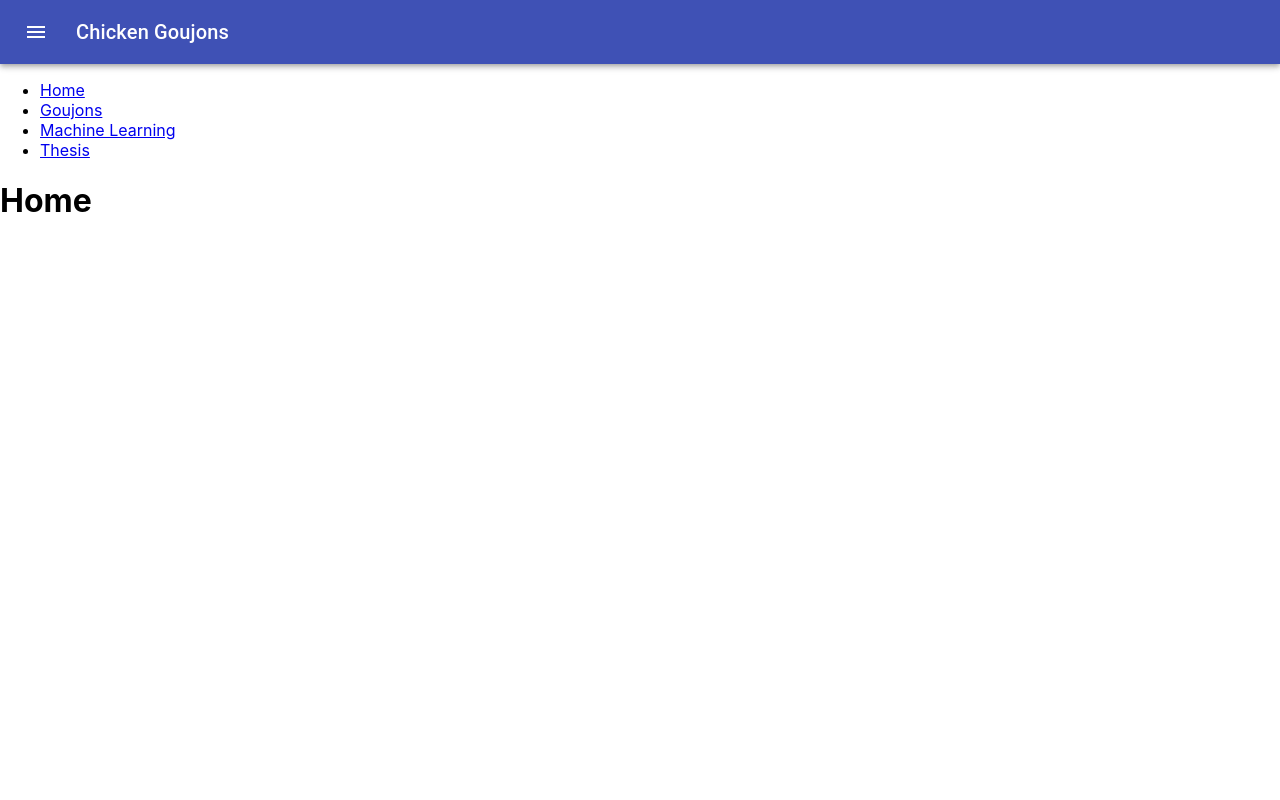
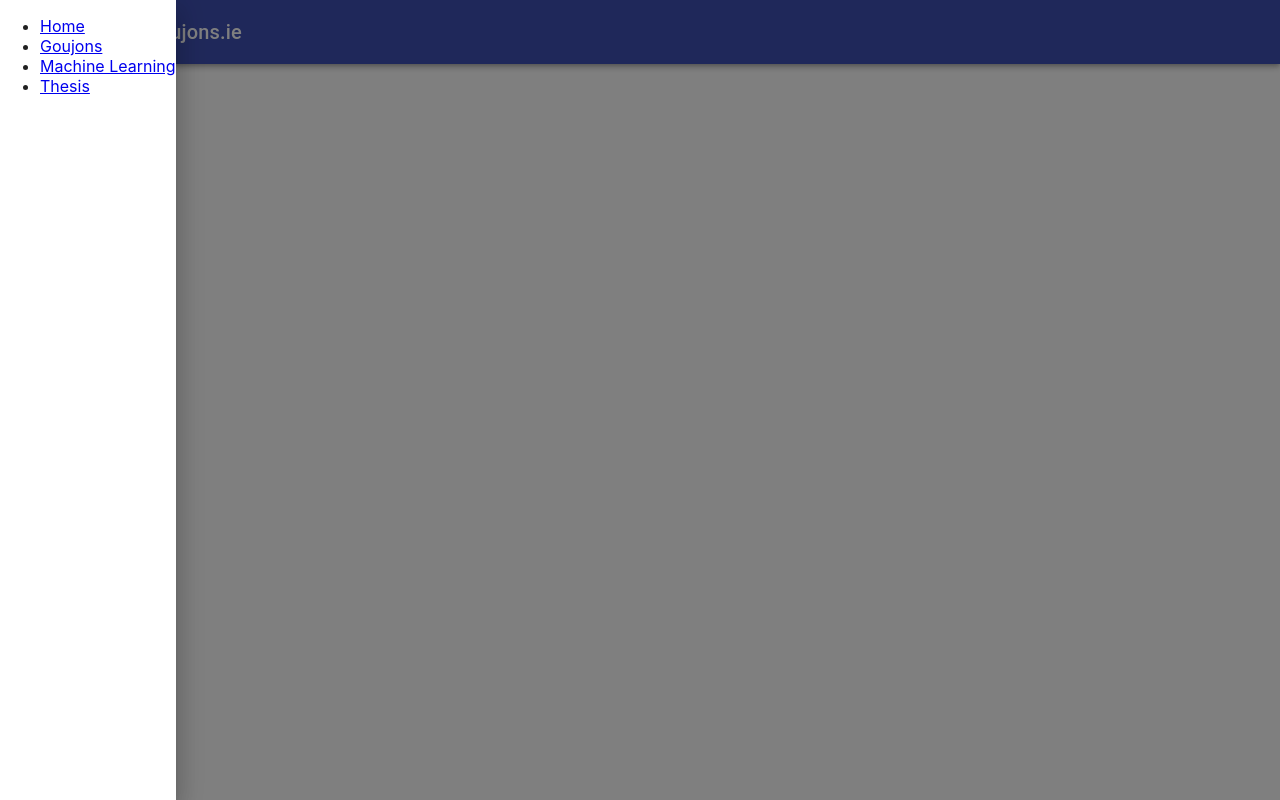
Before and after one commit to shanenolanwit/chickengoujons, a React (Create React App) app: page / in a window 1280 px wide. Both pictures are taken after a click on the button "Menu". Built offline with nearby package versions, Linux system fonts and the light colour scheme.

Commit message:
added simple navdrawer

```diff
--- /dev/null
+++ b/src/components/ui/navDrawer.js
@@ -0,0 +1,35 @@
+import React from "react";
+import Drawer from "@material-ui/core/Drawer";
+import { Link} from 'react-router-dom'
+
+export class NavDrawer extends React.Component {
+  render() {
+    return (
+      <Drawer
+        anchor="left"
+        open={this.props.drawerOpened}
+        onClose={this.props.toggleDrawer(false)}
+      >
+        <div
+          onClick={this.props.toggleDrawer(false)}
+          onKeyDown={this.props.toggleDrawer(false)}
+        >
+          <ul>
+        <li>
+          <Link to="/">Home</Link>
+        </li>
+        <li>
+          <Link to="/goujons">Goujons</Link>
+        </li>
+        <li>
+          <Link to="/machinelearning">Machine Learning</Link>
+        </li>
+        <li>
+          <Link to="/thesis">Thesis</Link>
+        </li>
+      </ul>
+        </div>
+      </Drawer>
+    );
+  }
+}
--- a/src/components/ui/navbar.js
+++ b/src/components/ui/navbar.js
@@ -1,43 +1,49 @@
-// Navbar.js
+import React from "react";
+import AppBar from "@material-ui/core/AppBar";
+import Toolbar from "@material-ui/core/Toolbar";
+import Typography from "@material-ui/core/Typography";
+import IconButton from "@material-ui/core/IconButton";
+import MenuIcon from "@material-ui/icons/Menu";
+import { NavDrawer } from "./navDrawer";
 
-import React from 'react';
-import AppBar from '@material-ui/core/AppBar';
-import Toolbar from '@material-ui/core/Toolbar';
+export class NavBar extends React.Component {
+  constructor(props) {
+    super(props);
+    this.state = {
+      drawerOpened: false
+    };
+  }
+  toggleDrawer = booleanValue => () => {
+    this.setState({
+      drawerOpened: booleanValue
+    });
+  };
 
-import Typography from '@material-ui/core/Typography';
-import IconButton from '@material-ui/core/IconButton';
-import MenuIcon from '@material-ui/icons/Menu';
-
-import { makeStyles } from '@material-ui/core/styles';
-
-const useStyles = makeStyles(theme => ({
-    root: {
-      flexGrow: 1,
-    },
-    menuButton: {
-      marginRight: theme.spacing(2),
-    },
-  }));
-
-const NavBar = () => {
-
-    const classes = useStyles();
-
-    return(
-        <div>
+  render() {
+    return (
+      <div className="App">
         <AppBar position="static">
           <Toolbar>
             <IconButton
-                    edge="start"
-                    className={classes.menuButton}
               color="inherit"
-                    aria-label="menu">
+              aria-label="Menu"
+              onClick={this.toggleDrawer(true)}
+            >
               <MenuIcon />
             </IconButton>
-                <Typography variant="h6" color="inherit">Chicken Goujons</Typography>
+            <Typography variant="h6" color="inherit">
+              ChickenGoujons.ie
+            </Typography>
           </Toolbar>
         </AppBar>
+
+        <NavDrawer
+          drawerOpened={this.state.drawerOpened}
+          toggleDrawer={this.toggleDrawer}
+        />
       </div>
-    )
+    );
   }
+}
+
 export default NavBar;
--- a/src/index.js
+++ b/src/index.js
@@ -1,7 +1,7 @@
 // Core react libraries
 import React from 'react';
 import ReactDOM from 'react-dom';
-import { Route, Link, Switch, BrowserRouter as Router } from 'react-router-dom'
+import { Route, Switch, BrowserRouter as Router } from 'react-router-dom'
 
 //styling
 
@@ -22,20 +22,7 @@ const routing = (
     <Router>
         <Navbar />
       <div>
-      <ul>
-        <li>
-          <Link to="/">Home</Link>
-        </li>
-        <li>
-          <Link to="/goujons">Goujons</Link>
-        </li>
-        <li>
-          <Link to="/machinelearning">Machine Learning</Link>
-        </li>
-        <li>
-          <Link to="/thesis">Thesis</Link>
-        </li>
-      </ul>
+
       <Switch>
       <Route exact path="/" component={Home} />
         <Route path="/goujons" component={Goujons} />
```
Lines whose indentation alone changed are shown as unchanged.
